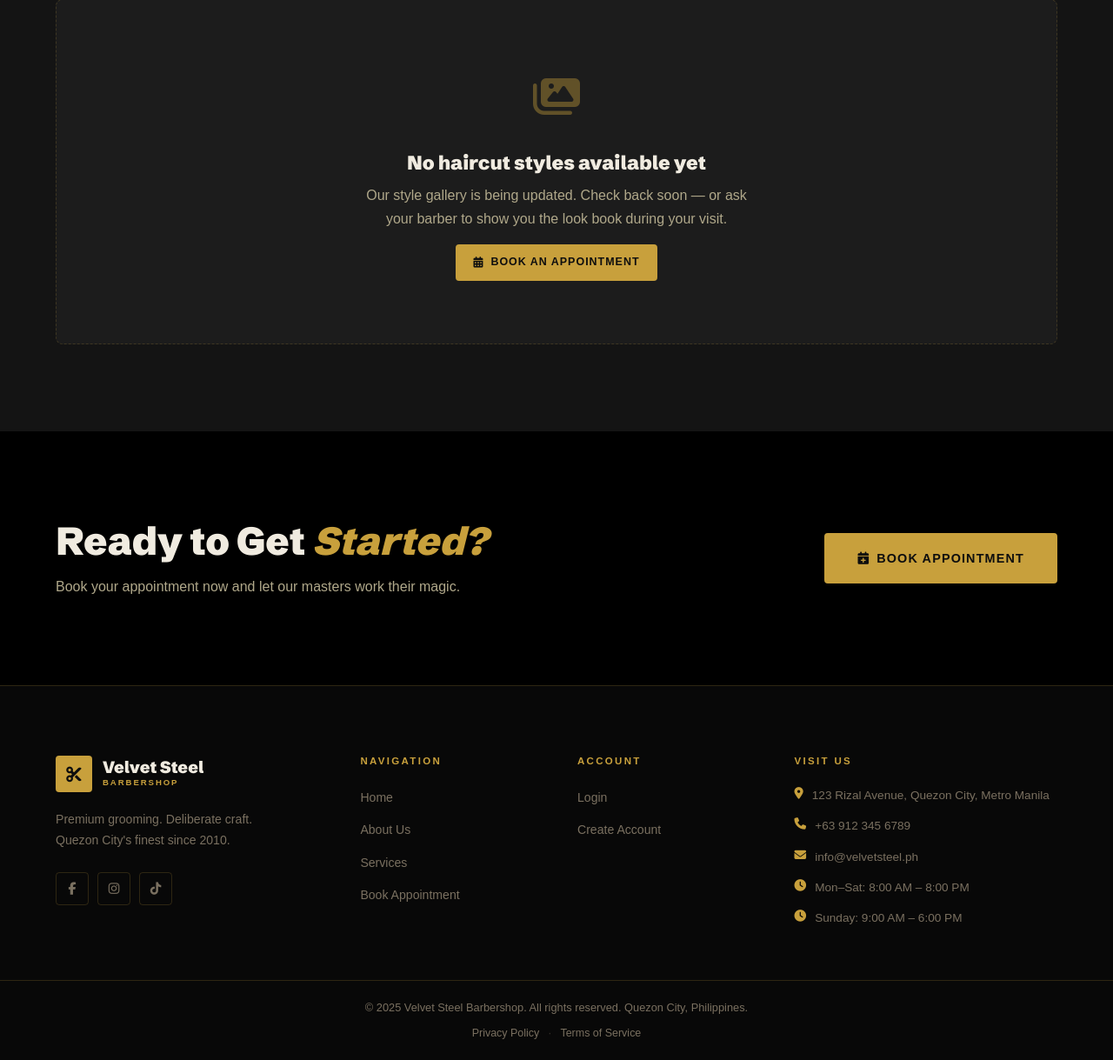
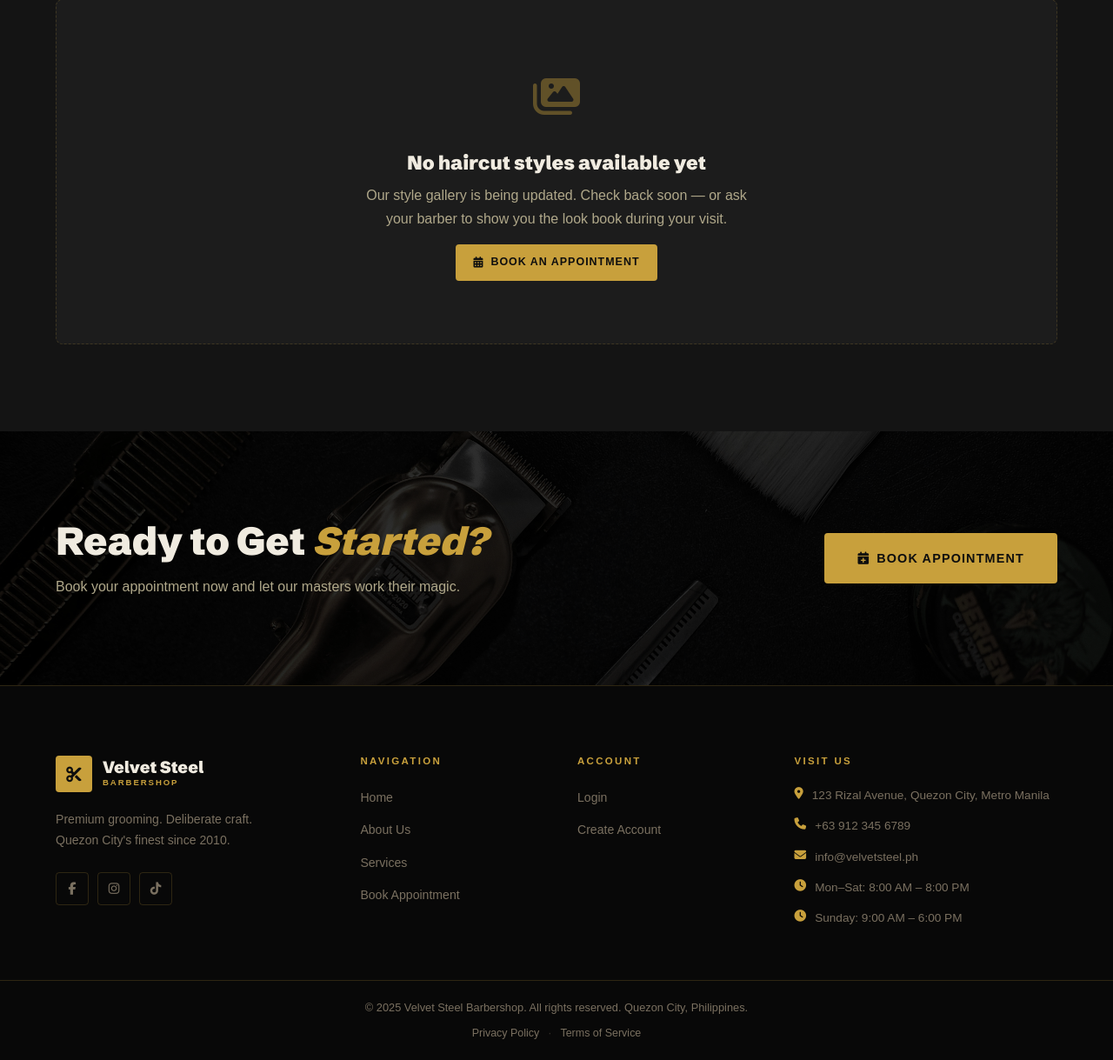
Before and after one commit to JohnDev19/Velvet-Steel, a Django app: template templates/home/services.html in a window 1280 px wide. Shown: the part 2673-3892 px from the top of the page at 87% size. Run offline with Django 4.2, Linux system fonts and the light colour scheme; the template is opened without the code that fills it, so the values that code supplies are empty; some web fonts are replaced.

Commit message:
Last Sync: 2026-04-04 06:33 (macOS)

```diff
--- a/templates/home/services.html
+++ b/templates/home/services.html
@@ -208,7 +208,9 @@
 </section>
 
 <section class="cta-banner">
-    <div class="cta-banner-bg"></div>
+    <div class="cta-banner-bg">
+      <img src="{% static 'img/cta-image.jpg' %}" alt="" class="cta-banner-img">
+    </div>
     <div class="container cta-content">
         <div class="cta-text">
             <h2>Ready to Get <em>Started?</em></h2>
```
